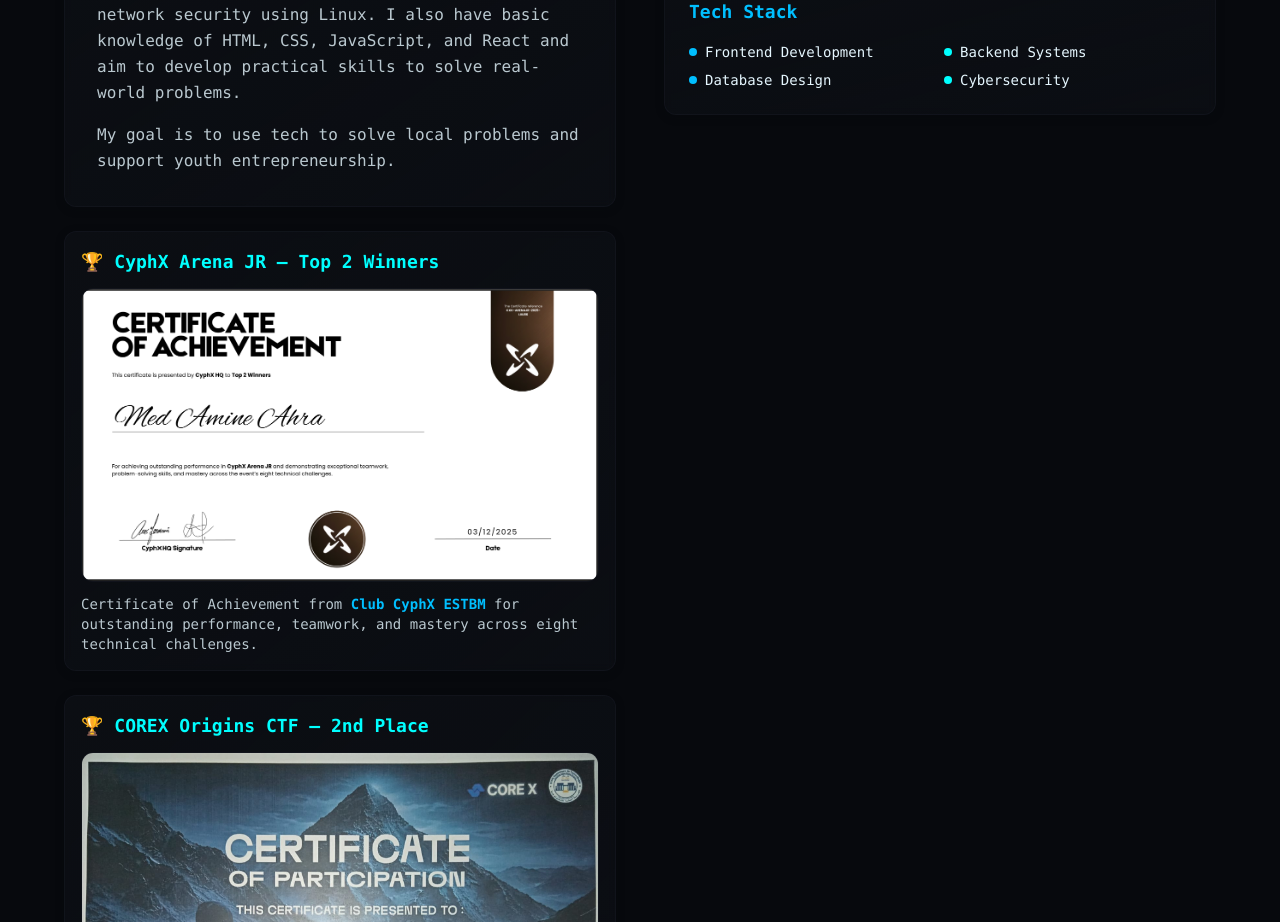
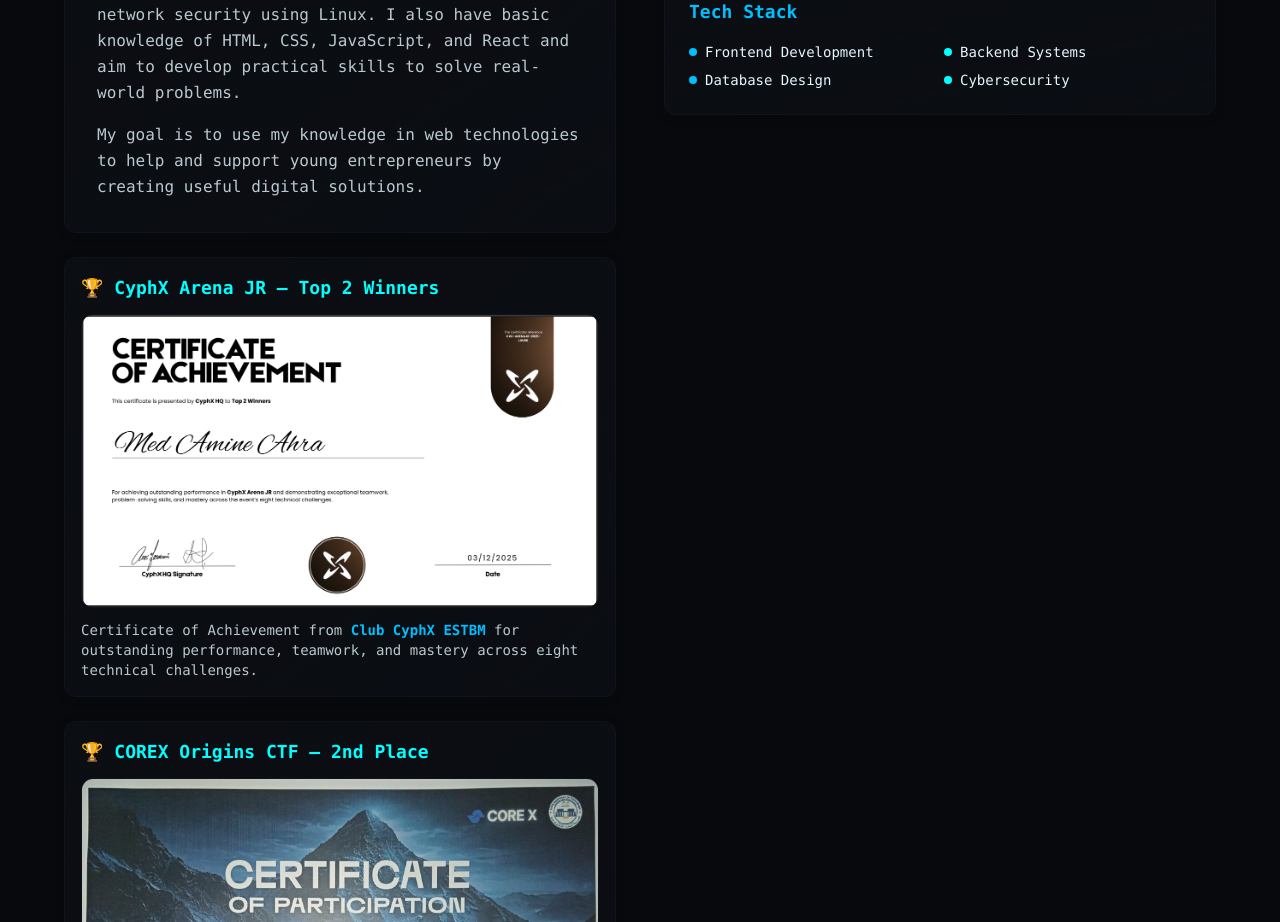
Before and after one commit to AmineDevSec/cyber-dev-folio-8f76b02e, a React (Vite) app: page / in a window 1280 px wide. Shown: the part 1141-2063 px from the top of the page. Built offline with nearby package versions, Linux system fonts and the light colour scheme.

Commit message:
Update about text content
Co-authored-by: AmineDevSec <200137655+AmineDevSec@users.noreply.github.com>

```diff
--- a/src/components/About.tsx
+++ b/src/components/About.tsx
@@ -25,7 +25,7 @@ const About = () => {
                 First-year student in Computer and Network Security in ESTBM Morocco, currently learning cybersecurity fundamentals, operating systems, and network security using Linux. I also have basic knowledge of HTML, CSS, JavaScript, and React and aim to develop practical skills to solve real-world problems.
               </p>
               <p className="cyber-text">
-                My goal is to use tech to solve local problems and support youth entrepreneurship.
+                My goal is to use my knowledge in web technologies to help and support young entrepreneurs by creating useful digital solutions.
               </p>
             </div>
 
```
